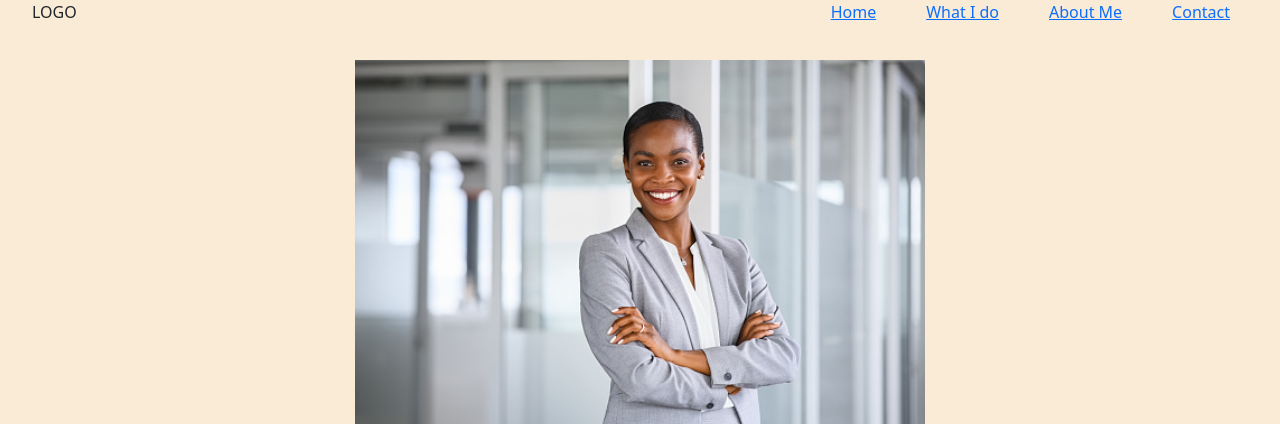
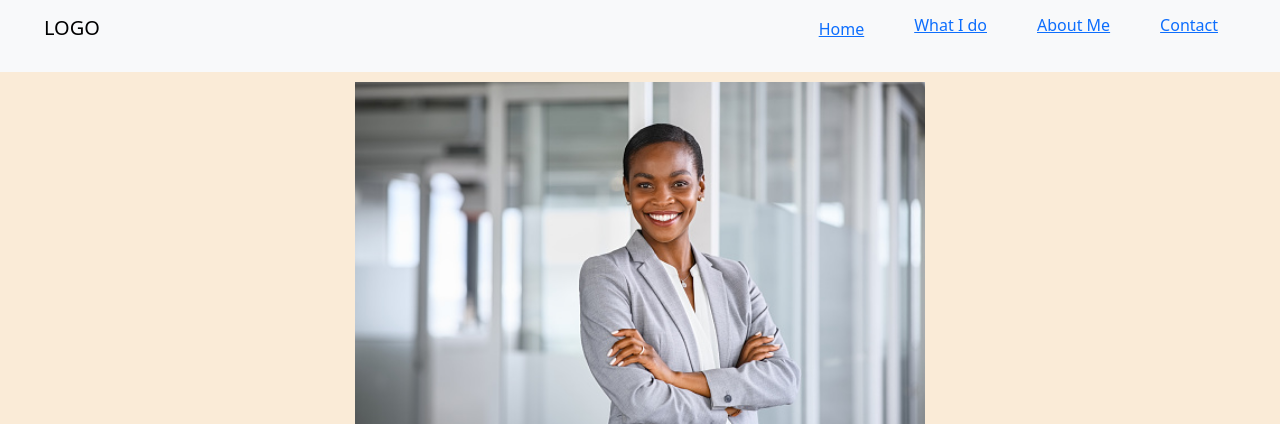
Before and after one commit to ashley-grant/personal-website-mockup, a website: page index.html in a window 1280 px wide. Shown: the top 424 px of the page. Drawn offline with nearby package versions, Linux system fonts and the light colour scheme.

Commit message:
Organized

```diff
--- a/index.html
+++ b/index.html
@@ -1,7 +1,6 @@
 <!DOCTYPE html>
 <html lang="en">
 <head>
-
     <meta http-equiv="X-UA-Compatible" content="IE=edge">
     <meta name="viewport" content="width=device-width, initial-scale=1.0">
     <link rel="stylesheet" href="style.css">
@@ -10,16 +9,19 @@
     <meta charset="UTF-8">
 </head>
   <body>
-  <nav class="flexbox-navigation">
-    <ul class="flexbox-navagation-logo">
+    <nav class="navbar sticky-top bg-body-tertiary">
+      <div class="container-fluid">
+        <a class="navbar-brand" href="#"><ul class="flexbox-navagation-logo">
         <li>LOGO</li>
       </ul>
-    <ul class="flexbox-navigation-links">
+      <ul>
         <li><a href="link">Home</a></li>
         <li><a href="link">What I do</a></li>
         <li><a href="link">About Me</a></li>
         <li><a href="link">Contact</a></li>
       </ul>
+        </a>
+      </div>
     </nav>
       <div>
         <div class="flexbox-hero"><img class="hero-image"src="Images/photo.jpg" alt="Photo of Ashley Grant"></img></p.flexbox-hero></div>
```
Lines whose indentation alone changed are shown as unchanged.
